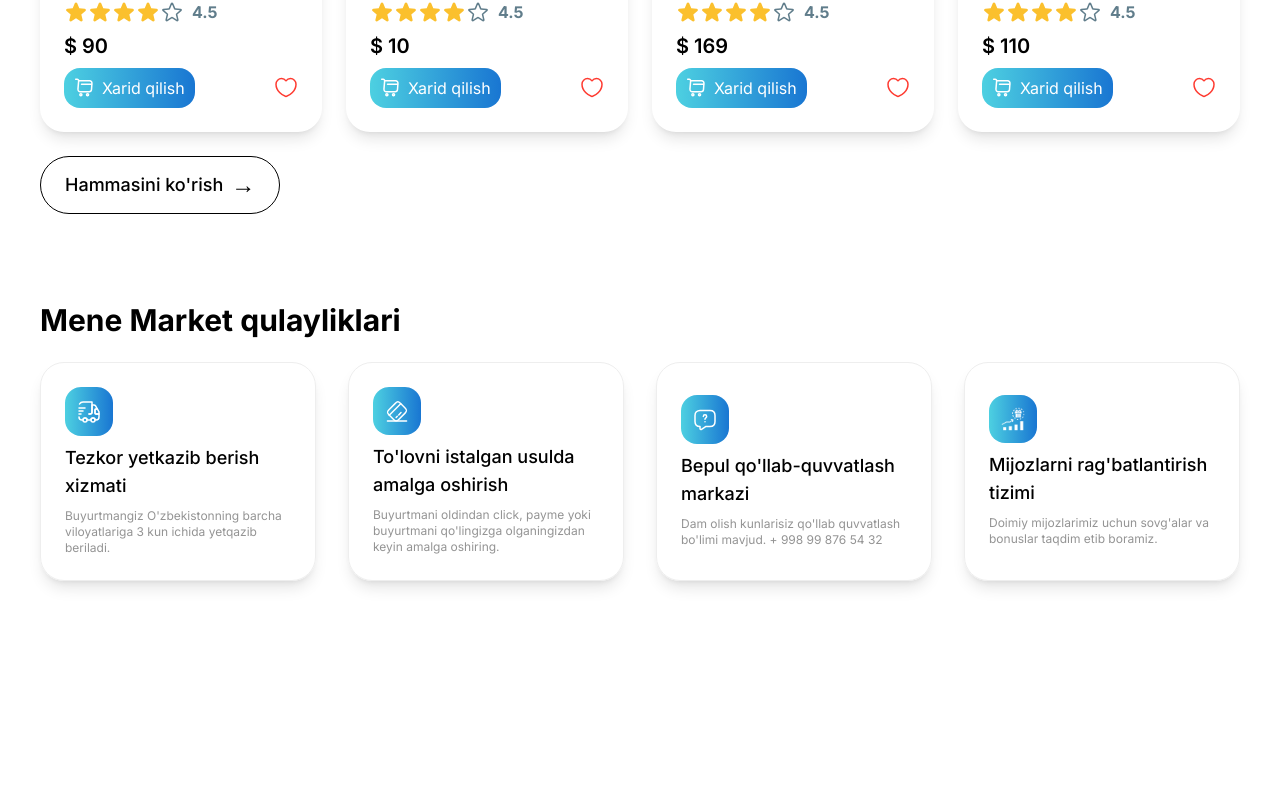
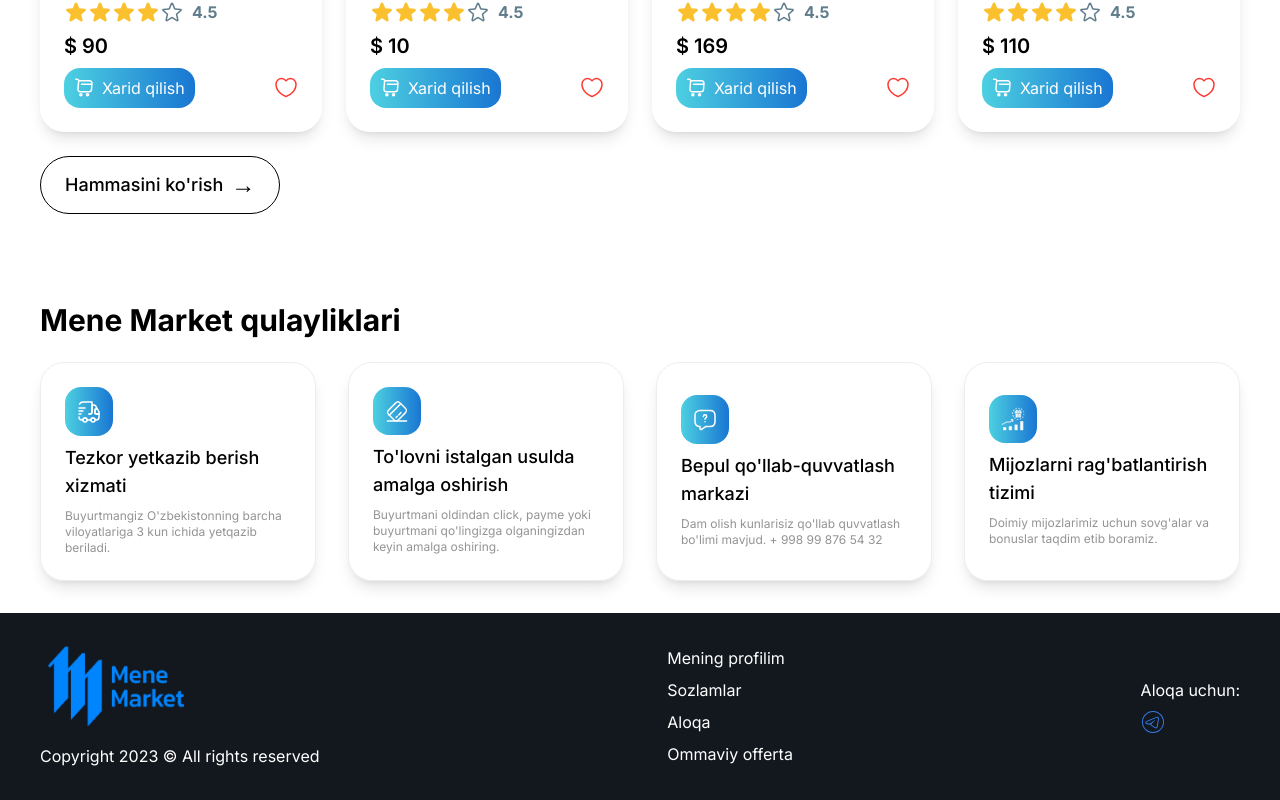
Before and after one commit to Yusupov-Ismoiljon/mene_market, a React (Vite) app: page / in a window 1280 px wide. Shown: the part 2915-3715 px from the top of the page. Before the commit the page ends 3528 px from the top, so only its background shows below. Built offline with nearby package versions, Linux system fonts and the light colour scheme.

Commit message:
add footer

```diff
--- /dev/null
+++ b/src/components/Footer.jsx
@@ -0,0 +1,43 @@
+import React from 'react';
+import logo from '../../public/img/icon.png'
+import { Link } from 'react-router-dom';
+import telegram from '../../public/img/telegram.svg'
+
+const Footer = () => {
+  return (
+    <div className='bg-[#13181F]'>
+        <div className='w-full max-w-[1240px] px-5 mx-auto py-8'>
+            <div className='flex items-center justify-between text-white'>
+                <div>
+                    <img className='w-[152px] h-[83px] mb-4' src={logo} alt="logo" />
+                    <p className='font-normal text-base'>Copyright 2023 © All rights reserved</p>
+                </div>
+                <nav>
+                    <ul className='space-y-2'>
+                        <li>
+                            <Link to='/'>Mening profilim</Link>
+                        </li>
+                        <li>
+                            <Link to='/'>Sozlamlar</Link>
+                        </li>
+                        <li>
+                            <Link to='/'>Aloqa</Link>
+                        </li>
+                        <li>
+                            <Link to='/'>Ommaviy offerta</Link>
+                        </li>
+                    </ul>
+                </nav>
+                <div>
+                    <p className='font-normal text-base mb-2'>Aloqa uchun:</p>
+                    <a href="https://t.me/+O9MlXXfxUA84N2Ji" target="_blank">
+                        <img className='w-6 h-6' src={telegram} alt="" />
+                    </a>
+                </div>
+            </div>
+        </div>
+    </div>
+  )
+}
+
+export default Footer
--- a/src/pages/Home.jsx
+++ b/src/pages/Home.jsx
@@ -1,3 +1,4 @@
+import Footer from '../components/Footer';
 import Hero from '../components/Hero';
 import Kategoriyalar from '../components/Kategoriyalar';
 import NewProducts from '../components/NewProducts';
@@ -11,7 +12,6 @@ const Home = ({ searchQuery, setSearchQuery }) => {
         <>
             <Hero />
             <Kategoriyalar />
-
 
             <section className='py-8'>
                 <div className='container'>
@@ -53,7 +53,7 @@ const Home = ({ searchQuery, setSearchQuery }) => {
 
             <Qulayliklar />
 
-
+            <Footer />
         </>
     )
 }
--- a/tailwind.config.js
+++ b/tailwind.config.js
@@ -1,4 +1,4 @@
-const withMT = require("@material-tailwind/react/utils/withMT");
+import withMT from "@material-tailwind/react/utils/withMT";
 
 export default withMT({
   content: ["./index.html", "./src/**/*.{js,ts,jsx,tsx}"],
@@ -10,7 +10,7 @@ export default withMT({
       backgroundImage: {
         'star-bg': "url('/public/img/star-space.gif')",
         'not-page': "url('/public/img/Error-Page.gif')",
-      }
+      },
     },
   },
   plugins: [],
```
Also changed, not shown: public/img/telegram.svg (added).
